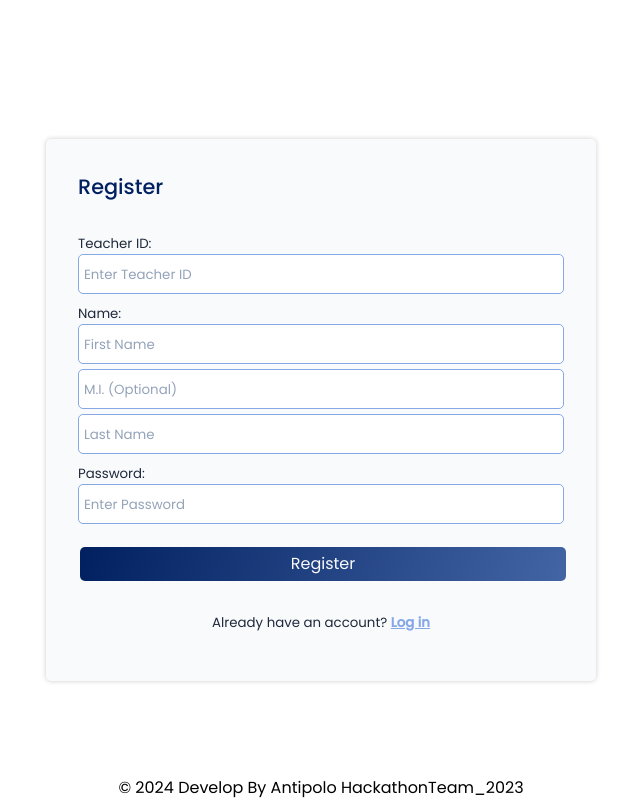
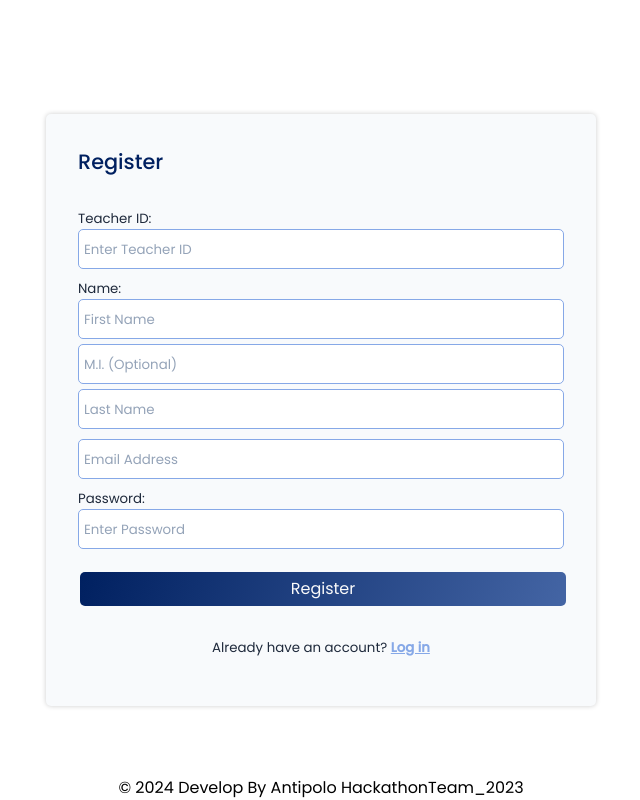
Before and after one commit to Lazytech15/TeacherShowMyGrades, a plain HTML site: page teacher_registration.html in a window 1280 px wide. Shown: the whole page, without its empty margins (319-959 px from the left). Drawn offline with Linux system fonts and the light colour scheme.

Commit message:
teacher_registration.html

```diff
--- a/teacher_registration.html
+++ b/teacher_registration.html
@@ -23,6 +23,7 @@
                     <input class="inputs mb-xs" type="text" id="first_name" placeholder="First Name">
                     <input class="inputs mb-xs" type="text" id="middle_initial" placeholder="M.I. (Optional)">
                     <input class="inputs mb-sm" type="text" id="last_name" placeholder="Last Name">
+                    <input class="inputs mb-sm" type="text" id="email_add" placeholder="Email Address">
                     <span class="sub-labels">Password: </span>
                     <input class="inputs" type="password" id="password" placeholder="Enter Password">
                 </div>
```
